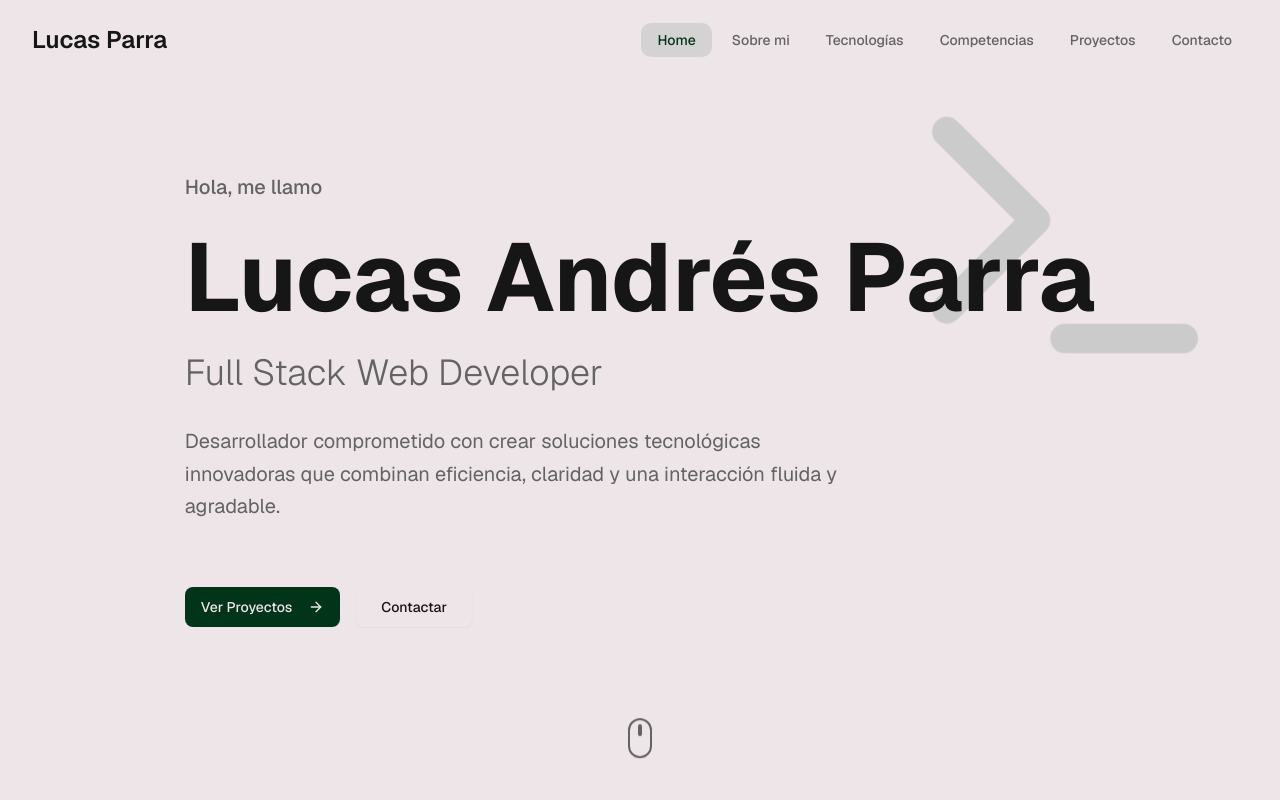
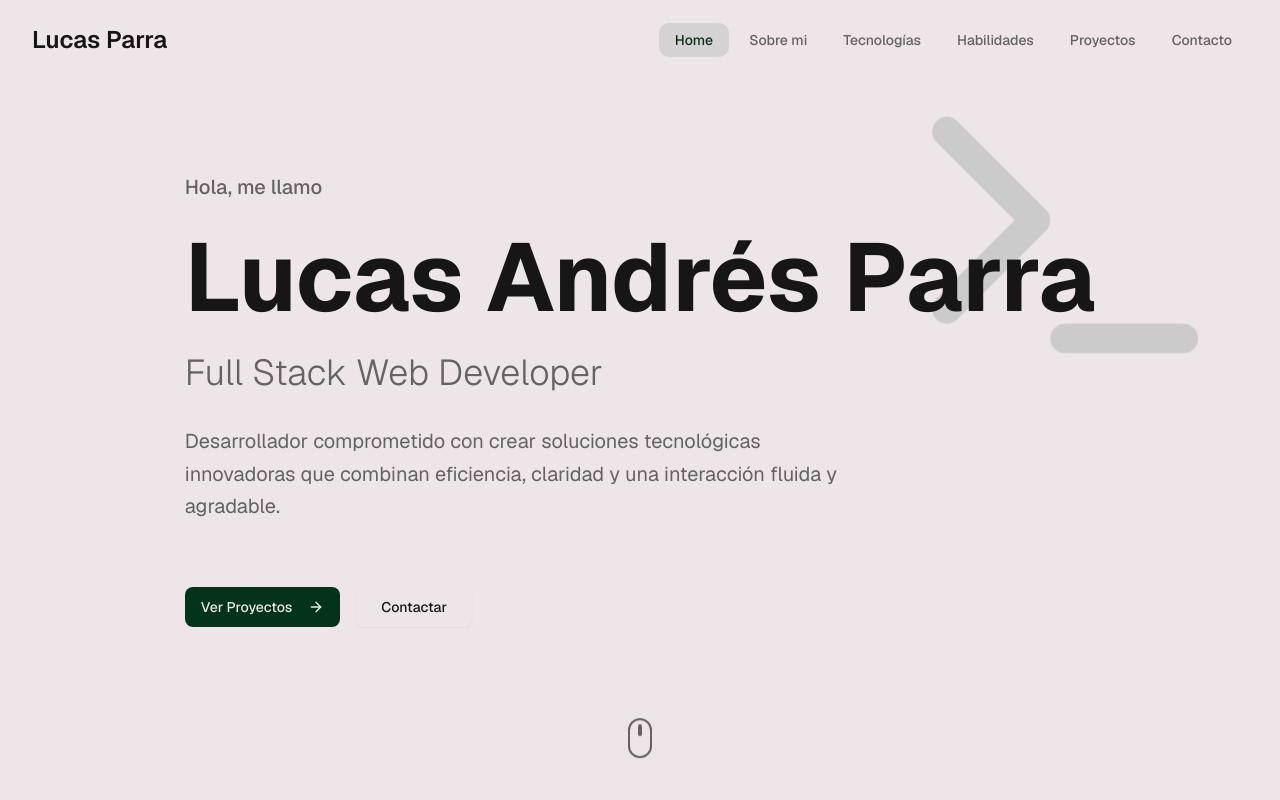
Before and after one commit to LucasParra95/portfolio-personal, a Next.js app: page / in a window 1280 px wide. Shown: the top 800 px of the page. Built offline with nearby package versions, Linux system fonts and the light colour scheme.

Commit message:
Cambio de "Competencias" a "Habilidades" en el navbar

```diff
--- a/components/navbar.tsx
+++ b/components/navbar.tsx
@@ -35,7 +35,7 @@ export function Navbar() {
     { name: "Home", href: "#home" },
     { name: "Sobre mi", href: "#about" },
     { name: "Tecnologías", href: "#technologies" },
-    { name: "Competencias", href: "#skills" },
+    { name: "Habilidades", href: "#skills" },
     { name: "Proyectos", href: "#projects" },
     { name: "Contacto", href: "#contact" },
   ]
```
